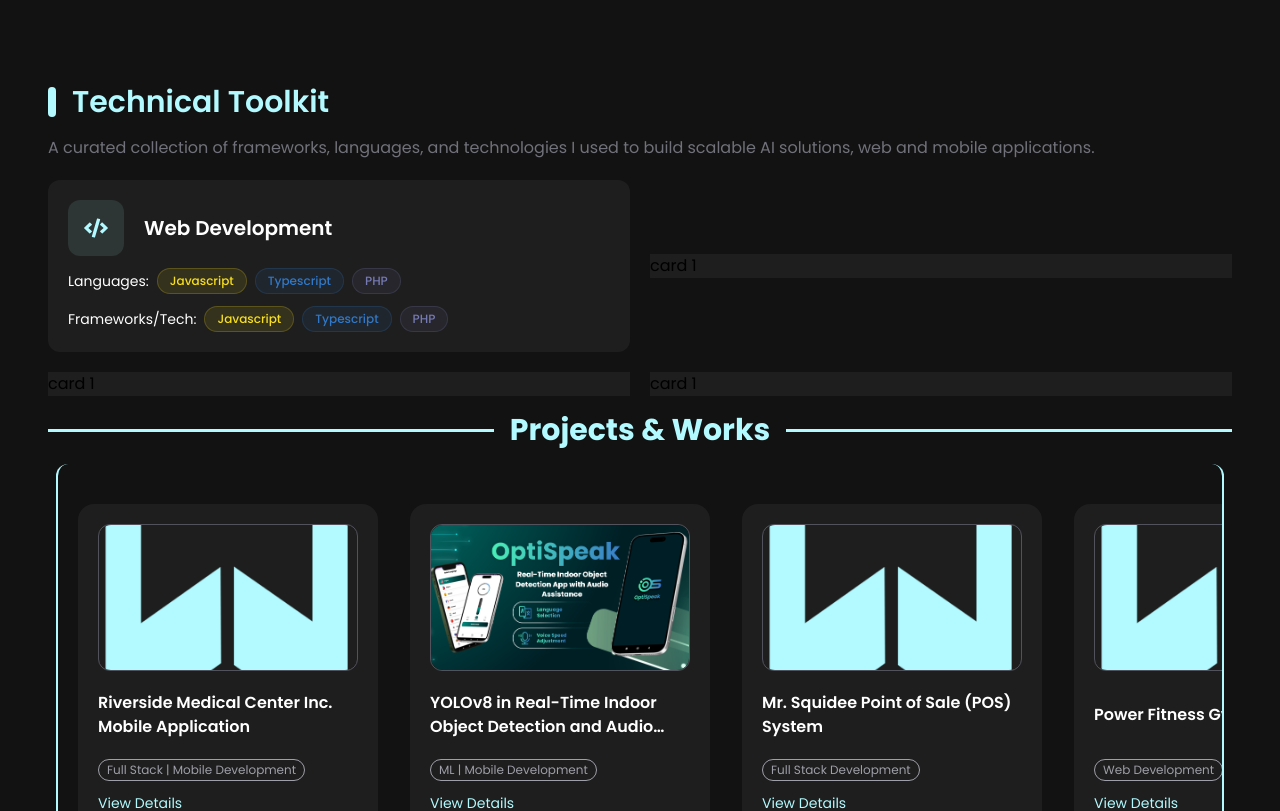
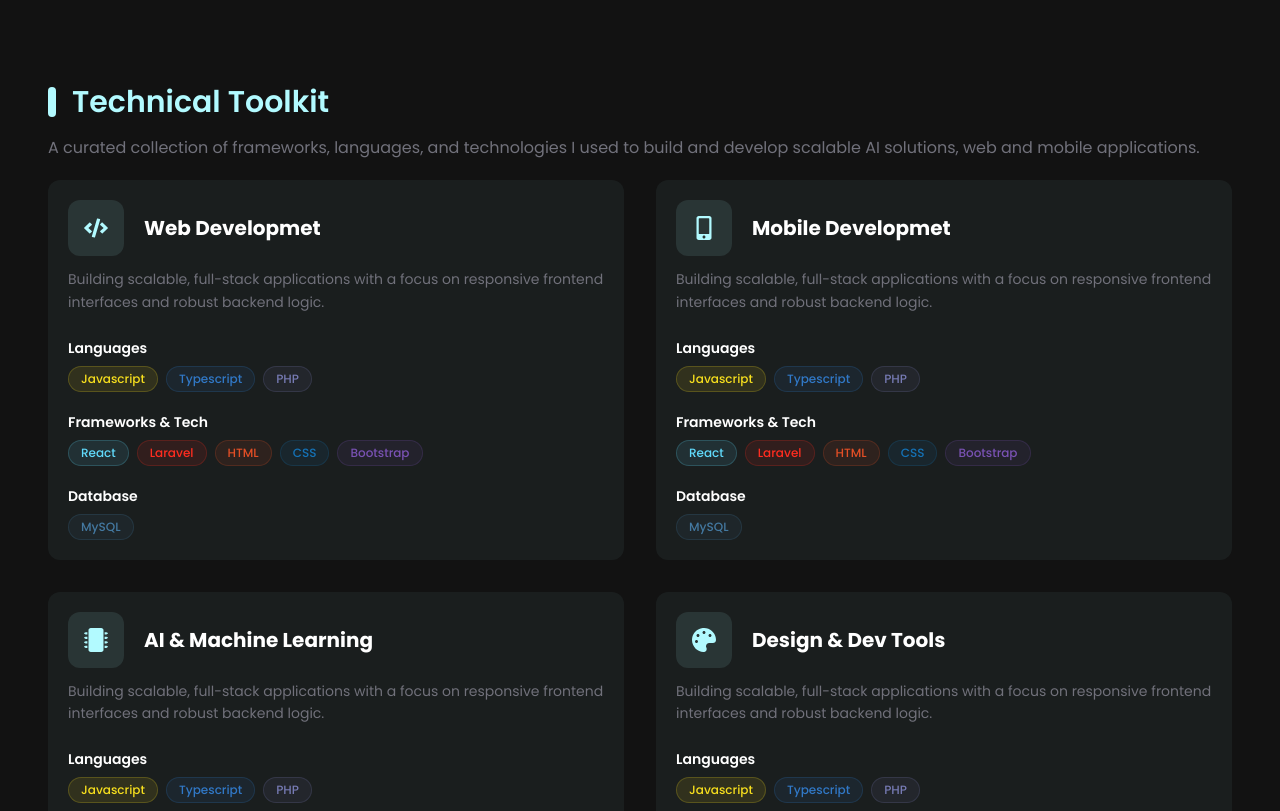
Before and after one commit to lowie-replan/dev-portfolio, a React (Vite) app: page / in a window 1280 px wide. Shown: the part 580-1391 px from the top of the page. Built offline with nearby package versions, Linux system fonts and the light colour scheme.

Commit message:
updated techcards

```diff
--- a/src/components/About.tsx
+++ b/src/components/About.tsx
@@ -9,7 +9,7 @@
                     <h1 className="p-4 text-2xl md:text-3xl font-semibold text-accent flex items-center whitespace-nowrap">Technical Toolkit</h1>
                 </div>
                 <div className="text-zinc-500">
-                    <p>A curated collection of frameworks, languages, and technologies I used to build scalable AI solutions, web and mobile applications.</p>
+                    <p>A curated collection of frameworks, languages, and technologies I used to build and develop scalable AI solutions, web and mobile applications.</p>
                 </div>
                 {/* <div className="h-[3px] w-full bg-accent"></div> */}
             </div>
--- a/src/components/TechCards.tsx
+++ b/src/components/TechCards.tsx
@@ -1,65 +1,91 @@
 import { FaCode, FaMobileAlt, FaMicrochip, FaPalette } from "react-icons/fa";
 
-const mobile = [];
-const ai = [];
-const others = [];
+const TechCards = () => {
 
-const TechCards = () => {
+    // Web Dev Data
     const webLanguages = [
         {label: "Javascript", color: "#F7DF1E"},
         {label: "Typescript", color: "#3178C6"},
         {label: "PHP", color: "#777BB4"}
     ];
+    const webTech = [
+        {label: "React", color: "#61DAFB"},
+        {label: "Laravel", color: "#FF2D20"},
+        {label: "HTML", color: "#E34F26"},
+        {label: "CSS", color: "#1572B6"},
+        {label: "Bootstrap", color: "#7952B3"}
+    ];
+    const database = [
+        {label: "MySQL", color: "#4479A1"}
+    ];
+
+    //Mobile Dev Data
+    const mobileLanguages = [
+        {label: "Java", color: "#007396"},
+        {label: "Kotlin", color: "#7F52FF"}
+    ];
+
+    const mobileFramework = [
+        {label: "React-Native", color: "#007396"},
+        {label: "XML", color: "#7F52FF"},
+        {label: "Gradle", color: "#7F52FF"},
+    ];
 
     return (
-        <div className="flex-1 items-center grid grid-cols-1 md:grid-cols-2 gap-5">
-            <div className="bg-white/5 p-5 items-start rounded-xl">
+
+        <div className="grid grid-cols-1 md:grid-cols-2 gap-8">
+            {[
+                {header: "Web Developmet", icon: <FaCode/> },
+                {header: "Mobile Developmet", icon: <FaMobileAlt/>},
+                {header: "AI & Machine Learning", icon: <FaMicrochip/>},
+                {header: "Design & Dev Tools", icon: <FaPalette/>}
+            ].map((item) => (
+
+                <div className="bg-accent/5 p-5 items-start rounded-xl">
+
+                    {/* Header Section */}
                     <div className="flex gap-5 items-center mb-3">
-                    <div className="p-4 rounded-xl text-accent bg-accent/10 text-2xl"><FaCode/></div>
-                    <h4 className="text-xl font-semibold text-white">Web Development</h4>
+                        <div className="p-4 rounded-xl text-accent bg-accent/10 text-2xl">{item.icon}</div>
+                        <h4 className="text-xl font-bold text-white">{item.header}</h4>
                     </div>
-                <div className="flex text-center items-center mb-3">
-                    <p className="text-white text-sm">Languages:</p>
-                    {webLanguages.map((webLang) => (
+
+                    {/* Description */}
+                    <p className="mb-6 text-zinc-500 text-sm leading-relaxed">
+                        Building scalable, full-stack applications with a focus on
+                        responsive frontend interfaces and robust backend logic.
+                    </p>
+
+                    {/* Mapping the categories and pills */}
+                    {[
+                        { title: "Languages", data: webLanguages },
+                        { title: "Frameworks & Tech", data: webTech },
+                        { title: "Database", data: database },
+                    ].map((section, idx) => (
+                        <div key={idx} className="mb-5 last:mb-0">
+                            <p className="text-white text-sm font-semibold mb-2">
+                                {section.title}
+                            </p>
+                            <div className="flex flex-wrap gap-2">
+                                {section.data.map((item) => (
                                     <div
-                         style={{backgroundColor: `${webLang.color}1A`, borderColor: `${webLang.color}33`}}
-                         className={`flex gap-3 items-center p-1 px-3 ml-2 rounded-full inline-flex border border-white/5`}
-                        >
+                                    key={item.label}
+                                    style={{
+                                        backgroundColor: `${item.color}1A`,
+                                        borderColor: `${item.color}33`
+                                    }}
+                                    className="px-3 py-1 rounded-full border flex items-center">
                                         <span
-                         style={{color: `${webLang.color}`}}
+                                        style={{color:`${item.color}`}}
                                         className="text-xs font-medium">
-                            {webLang.label}
+                                            {item.label}
                                         </span>
                                     </div>
                                 ))}
                             </div>
-                <div className="flex text-center items-center">
-                    <p className="text-white text-sm">Frameworks/Tech:</p>
-                    {webLanguages.map((webLang) => (
-                        <div
-                         style={{backgroundColor: `${webLang.color}1A`, borderColor: `${webLang.color}33`}}
-                         className={`flex gap-3 items-center p-1 px-3 ml-2 rounded-full inline-flex border border-white/5`}
-                        >
-                        <span
-                         style={{color: `${webLang.color}`}}
-                         className="text-xs font-medium">
-                            {webLang.label}
-                        </span>
                         </div>
                     ))}
                 </div>
-
-            </div>
-            <div className="bg-white/5">
-                <h6>card 1</h6>
-            </div>
-            <div className="bg-white/5">
-                <h6>card 1</h6>
-            </div>
-            <div className="bg-white/5">
-                <h6>card 1</h6>
-            </div>
-
+            ))}
         </div>
     );
 };
```
Lines whose indentation alone changed are shown as unchanged.
